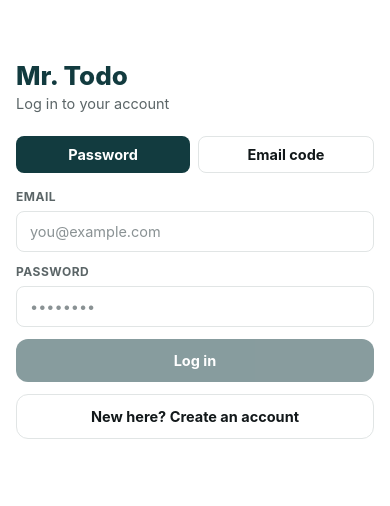
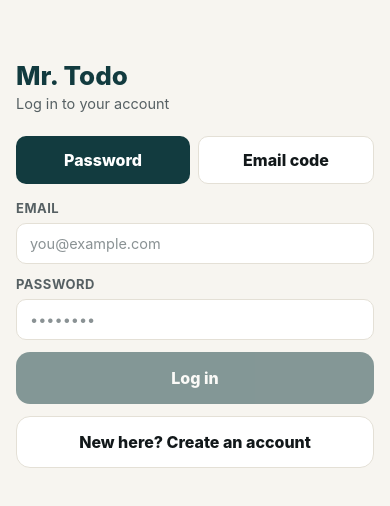
Before and after one commit to akatetron/mrtodo, a React Native app in the folder app/: screen /Home in a window 390 px wide. Shown: the top 506 px of the page. Built offline with nearby package versions, Linux system fonts and the light colour scheme.

Commit message:
Design pass 1: warm background, bigger touch targets, 16px text, card shadows
Co-Authored-By: Claude Sonnet 5.5 <noreply@anthropic.com>
Claude-Session: https://claude.ai/code/session_01N2qm8q4wNGcZMycaLpNYBo

```diff
--- a/app/src/components/UI.js
+++ b/app/src/components/UI.js
@@ -1,6 +1,6 @@
 import React from 'react';
 import { View, Text, Pressable, StyleSheet, TextInput } from 'react-native';
-import { colors, radius, spacing } from '../theme';
+import { colors, radius, spacing, shadow } from '../theme';
 
 export function Card({ children, style }) {
   return <View style={[styles.card, style]}>{children}</View>;
@@ -128,44 +128,47 @@ const styles = StyleSheet.create({
     borderColor: colors.border,
     borderRadius: radius.lg,
     padding: spacing.lg,
+    ...shadow.card,
   },
   badge: {
-    paddingHorizontal: 10,
-    paddingVertical: 4,
+    paddingHorizontal: 12,
+    paddingVertical: 5,
     borderRadius: radius.pill,
     alignSelf: 'flex-start',
   },
-  badgeText: { fontSize: 12, fontWeight: '700' },
+  badgeText: { fontSize: 13, fontWeight: '700' },
   btn: {
+    minHeight: 52,
     paddingVertical: 13,
-    paddingHorizontal: 18,
+    paddingHorizontal: 20,
     borderRadius: radius.md,
     alignItems: 'center',
     justifyContent: 'center',
   },
-  btnSm: { paddingVertical: 9, paddingHorizontal: 13, borderRadius: radius.sm },
-  btnText: { fontWeight: '700', fontSize: 14.5 },
+  btnSm: { minHeight: 48, paddingVertical: 10, paddingHorizontal: 16, borderRadius: radius.sm },
+  btnText: { fontWeight: '800', fontSize: 16 },
   input: {
     borderWidth: 1.5,
     borderColor: colors.border,
     borderRadius: radius.sm,
-    paddingHorizontal: 13,
-    paddingVertical: 11,
-    fontSize: 14.5,
+    minHeight: 52,
+    paddingHorizontal: 14,
+    paddingVertical: 12,
+    fontSize: 16,
     color: colors.text,
     backgroundColor: colors.surface,
   },
   chip: {
-    paddingHorizontal: 13, paddingVertical: 8, borderRadius: radius.pill,
+    minHeight: 44, justifyContent: 'center', paddingHorizontal: 16, paddingVertical: 8, borderRadius: radius.pill,
     borderWidth: 1.5, borderColor: colors.border, backgroundColor: colors.surface,
   },
   chipOn: { borderColor: colors.accent, backgroundColor: colors.accentLight },
   chipOnDanger: { borderColor: colors.danger, backgroundColor: colors.dangerLight },
-  chipText: { fontSize: 13, fontWeight: '700', color: colors.muted },
+  chipText: { fontSize: 15, fontWeight: '700', color: colors.muted },
   inputMulti: { height: 84, textAlignVertical: 'top' },
-  error: { color: colors.danger, fontSize: 13, lineHeight: 18 },
+  error: { color: colors.danger, fontSize: 15, lineHeight: 21 },
   fieldLabel: {
-    fontSize: 12,
+    fontSize: 13,
     fontWeight: '700',
     color: colors.muted,
     textTransform: 'uppercase',
@@ -185,6 +188,6 @@ const styles = StyleSheet.create({
     justifyContent: 'center',
   },
   trackDotInner: { width: 8, height: 8, borderRadius: 4, backgroundColor: colors.accent },
-  trackLabel: { fontSize: 10.5, fontWeight: '700', marginTop: 6, textAlign: 'center' },
+  trackLabel: { fontSize: 12, fontWeight: '700', marginTop: 6, textAlign: 'center' },
   trackLine: { height: 2, flex: 1, marginTop: 12, marginHorizontal: -4 },
 });
--- a/app/src/theme.js
+++ b/app/src/theme.js
@@ -3,13 +3,13 @@
 // and the website read as the same brand.
 
 export const colors = {
-  bg: '#FFFFFF',
+  bg: '#F7F5F0',         // warm paper; cards sit on it in white
   surface: '#FFFFFF',
-  surfaceAlt: '#F6F7F7',
+  surfaceAlt: '#EFEDE7',
   text: '#12181A',
-  muted: '#5B6567',
+  muted: '#566063',
   faint: '#8A9294',
-  border: '#E1E5E5',
+  border: '#E4E0D6',
 
   accent: '#123B3F',       // deep teal — primary buttons, links, active states
   accentDark: '#0A2427',
@@ -28,20 +28,20 @@ export const colors = {
 
 export const spacing = { xs: 4, sm: 8, md: 12, lg: 16, xl: 24, xxl: 32 };
 
-export const radius = { sm: 8, md: 12, lg: 16, pill: 999 };
+export const radius = { sm: 10, md: 14, lg: 20, pill: 999 };
 
 export const type = {
   display: { fontWeight: '800', letterSpacing: -0.3 },
   heading: { fontWeight: '700', letterSpacing: -0.2 },
   label: { fontWeight: '700', fontSize: 12, letterSpacing: 0.4, textTransform: 'uppercase' },
-  body: { fontWeight: '400', fontSize: 15, lineHeight: 22 },
+  body: { fontWeight: '400', fontSize: 16, lineHeight: 24 },
 };
 
 export const shadow = {
   card: {
     shadowColor: '#000',
-    shadowOpacity: 0.06,
-    shadowRadius: 12,
+    shadowOpacity: 0.07,
+    shadowRadius: 14,
     shadowOffset: { width: 0, height: 4 },
     elevation: 2,
   },
```
